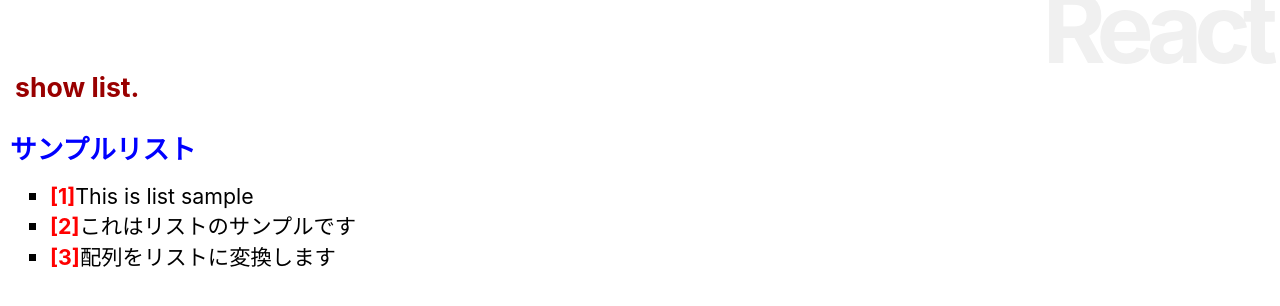
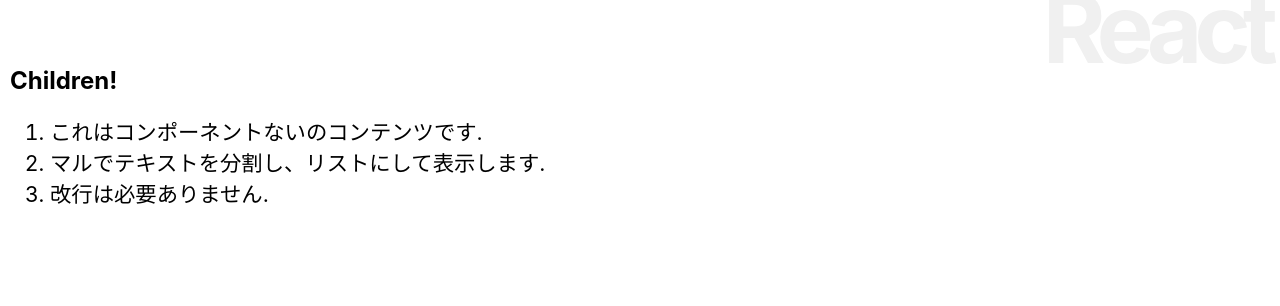
Before and after one commit to kagunyan25/react_study, a React (Create React App) app in the folder react_app/: page / in a window 1280 px wide. Shown: the top 306 px of the page. Built offline with nearby package versions, Linux system fonts and the light colour scheme; the HTML template or start-up script is replaced by a standard one.

Commit message:
3-4コンポーネントのさまざまな機能/子エレメントを活用するには？

```diff
--- a/react_app/src/App.css
+++ b/react_app/src/App.css
@@ -16,3 +16,11 @@
   color: #666;
   font-size: 16pt;
 }
+
+input:invalid{
+  border:2px dashed red;
+}
+
+input:valid{
+  border:1px solod blue;
+}
--- a/react_app/src/App.js
+++ b/react_app/src/App.js
@@ -3,83 +3,76 @@
 import './App.css';
 import Rect from './Rect';
 
-class App extends Component {//表示のベースとなるコンポーネント
-  data=[
-    "This is list sample",
-    "これはリストのサンプルです",
-    "配列をリストに変換します"
-  ];
+class App extends Component{
+  imput='';
 
-  msgStyle = {
+  msgStyle={
     fontSize:"20pt",
     color:"#900",
     margin:"20px 0px",
     padding:"5px",
   }
 
-
   constructor(props){
     super(props);
-    this.state={//あくまでステートの初期化
-      list:this.data
+    this.state={
+      message:'type your name:'
     };
+    this.doChange = this.doChange.bind(this);
+    this.doSubmit = this.doSubmit.bind(this);
+  }
+
+  doChange(event){
+    this.input=event.target.value;
+  }
+
+  doSubmit(event){
+    this.setState({
+      message:'Hello,'+this.input+'!!'
+    });
+    event.preventDefault();
   }
 
   render(){
     return <div>
       <h1>React</h1>
-      <h2 style={this.msgStyle}>show list.</h2>
-      <List title="サンプルリスト" data={this.data}/>
-    </div>;
-    }
+      <Message title = "Children!">
+        これはコンポーネントないのコンテンツです.
+        マルでテキストを分割し、リストにして表示します.
+        改行は必要ありません.
+      </Message>
+    </div>
   }
 
-  class List extends Component{//リスト全体をまとめて表示するコンポーネント
-    number =1;
 
-    title={
-      fontSize:"20pt",
-      fontWeight:"bold",
-      color:"blue",
-    };
+}
 
-    render(){
-      let data=this.props.data;
-      return(
-        <div>
-          <p style={this.title}>{this.props.title}</p>
-          <ul>
-            {data.map((item)=>
-            <Item number={this.number++} value={item}
-            key={this.number}/>
-            )}
-          </ul>
-        </div>
-      );
-    }
+class Message extends Component{
+  li = {
+    fontSize:"16pt",
+    color:"#06",
+    margin:"0px",
+    padding:"0px",
   }
 
-  class Item extends Component{//リストの各項目を表示するコンポーネント
-    li={
-      listStyleType:"square",
-      fontSize:"16pt",
-      color:"#06",
-      margin:"0px",
-      padding:"0px",
-    }
-    num={
-      fontWeight:"bold",
-      color:"red"
+  render(){
+    let content = this.props.children;//messageコンポーネントの中のテキストを取り出す
+    let arr = content.split('.');//'.'で分割し配列を作成し、配列arrに取り出す
+    let arr2 =[];
+    for(let i=0;i<arr.length;i++){
+      if(arr[i].trim() !=''){
+        arr2.push(arr[i]);
+      }
     }
 
-    render(){
-      return (
-        <li style={this.li}>
-          <span style={this.num}>[{this.props.number}]</span>
-          {this.props.value}
-        </li>
+    let list = arr2.map((value,key)=>(//配列のテキストを<li>エレメントの配列に変換したものをlistに挿入
+      <li style = {this.li} key = {key}>{value}.</li>)
       );
-    }
+      return <div>
+        <h2>{this.props.title}</h2>
+        <ol>{list}</ol>
+      </div>
   }
+}
 
 export default App;//class Appを使えるようにエクスポートしておく
```
Also changed, not shown: 2 other files (tests, documents, lock files or other folders).
